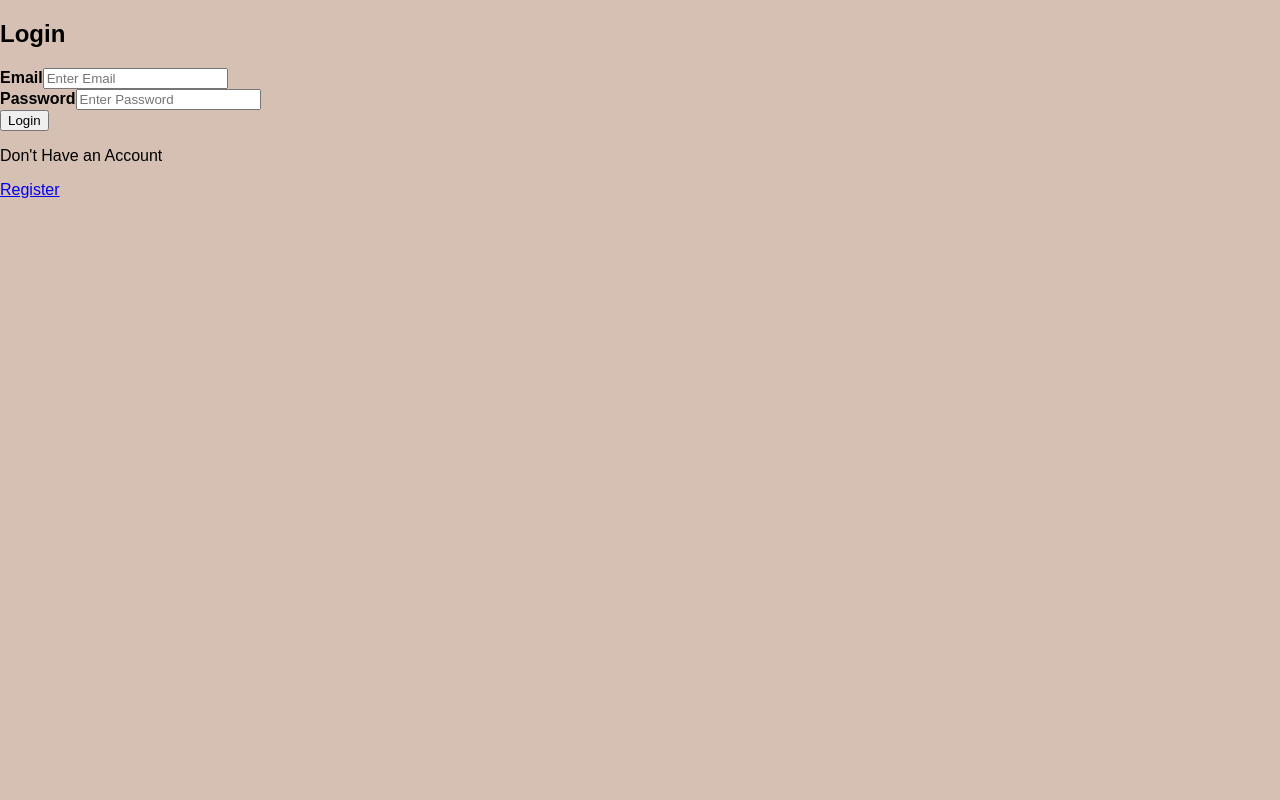
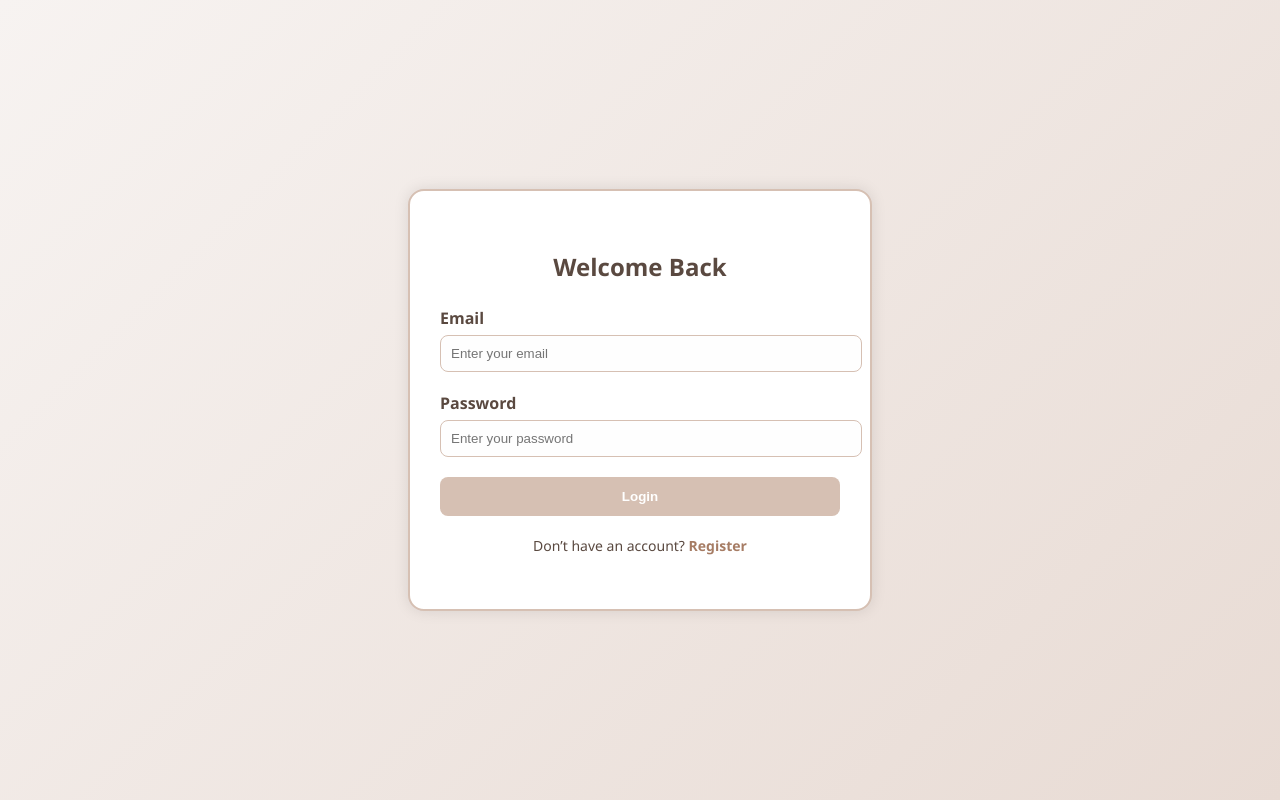
Before and after one commit to ehsan-2423/EAD_Project, a React (Vite) app in the folder frontend/: page /login in a window 1280 px wide. Built offline with nearby package versions, Linux system fonts and the light colour scheme; a web font is replaced by a local one.

Commit message:
applied some styling

```diff
--- a/frontend/src/App.jsx
+++ b/frontend/src/App.jsx
@@ -3,7 +3,7 @@ import './App.css';
 import Login from './Login.jsx';
 import MovieApp from './MovieApp.jsx';
 import Footer from './footer.jsx'
-import Signup from './signup.jsx';
+import Signup from './Signup.jsx';
 import {BrowserRouter, Routes , Route} from 'react-router-dom'
 
 function App() {
@@ -20,9 +20,6 @@ function App() {
 
 
     </BrowserRouter>
-
-    {/* <MovieApp/>
-    <Footer/> */}
     </>
   );
 }
--- /dev/null
+++ b/frontend/src/Login.css
@@ -0,0 +1,89 @@
+/* Centering container */
+.login-container {
+    min-height: 100vh;
+    display: flex;
+    justify-content: center;
+    align-items: center;
+    background: linear-gradient(135deg, #f7f3f1, #e8dbd4);
+    font-family: 'Segoe UI', Tahoma, Geneva, Verdana, sans-serif;
+}
+
+/* Card design */
+.login-card {
+    background-color: #fff;
+    padding: 40px 30px;
+    border-radius: 16px;
+    box-shadow: 0 0 15px rgba(0, 0, 0, 0.1);
+    width: 100%;
+    max-width: 400px;
+    border: 2px solid #D6C0B3;
+}
+
+/* Title */
+.login-title {
+    text-align: center;
+    margin-bottom: 24px;
+    color: #5a4940;
+}
+
+/* Form fields */
+.form-group {
+    margin-bottom: 20px;
+}
+
+.form-group label {
+    display: block;
+    margin-bottom: 6px;
+    font-weight: bold;
+    color: #5a4940;
+}
+
+.form-group input {
+    width: 100%;
+    padding: 10px;
+    border-radius: 8px;
+    border: 1px solid #D6C0B3;
+    background-color: #fefefe;
+    transition: 0.3s;
+}
+
+.form-group input:focus {
+    border-color: #b59f93;
+    outline: none;
+    box-shadow: 0 0 0 2px rgba(214, 192, 179, 0.3);
+}
+
+/* Button */
+.submit-btn {
+    width: 100%;
+    padding: 12px;
+    background: #D6C0B3;
+    color: #fff;
+    font-weight: bold;
+    border: none;
+    border-radius: 8px;
+    cursor: pointer;
+    transition: 0.3s;
+}
+
+.submit-btn:hover {
+    background: #b59f93;
+}
+
+/* Link text */
+.switch-text {
+    margin-top: 20px;
+    text-align: center;
+    font-size: 14px;
+    color: #5a4940;
+}
+
+.switch-text a {
+    color: #a67c64;
+    text-decoration: none;
+    font-weight: bold;
+}
+
+.switch-text a:hover {
+    text-decoration: underline;
+}
--- a/frontend/src/Login.jsx
+++ b/frontend/src/Login.jsx
@@ -1,82 +1,61 @@
+import './Login.css';
 import axios from 'axios';
-import React, { useState } from 'react'
-import { Link, useNavigate } from 'react-router-dom'
+import React, { useState } from 'react';
+import { Link, useNavigate } from 'react-router-dom';
 
 function Login() {
-  const [email, setEmail]=useState('');
-      const [password, setPassword]=useState('');
+  const [email, setEmail] = useState('');
+  const [password, setPassword] = useState('');
 
-      const navigate= useNavigate();
+  const navigate = useNavigate();
 
-    const handleSubmit = (e) =>{
+  const handleSubmit = (e) => {
     e.preventDefault();
-        axios.post('http://localhost:3001/login' , {name , email , password})
-        .then((res)=>{
-          let msg=res.data
+    axios.post('http://localhost:3001/login', { email, password })
+      .then((res) => {
+        let msg = res.data;
         console.log(res.data);
-          if(res.data==='Success Login'){
-              navigate('/home')
-          }else{
+        if (res.data === 'Success Login') {
+          navigate('/home');
+        } else {
           alert(msg);
         }
-
       })
-        .catch((err)=>console.log(err));
-
+      .catch((err) => console.log(err));
   }
 
   return (
-        <>
-
-
-            <div className="d-flex justify-content-center align-items-center bg-secondary vh-100"> <div className="bg-white p-3 rounded w-25">
-                <h2>Login</h2>
+    <div className="login-container">
+      <div className="login-card">
+        <h2 className="login-title">Welcome Back</h2>
         <form onSubmit={handleSubmit}>
-
-                    <div className="mb-3">
-                        <label htmlFor="email">
-                            <strong>Email</strong>
-                        </label>
+          <div className="form-group">
+            <label>Email</label>
             <input
-
               type="email"
-                            placeholder="Enter Email"
-                            autocomplete="off"
-                            name="email"
-                            className="form-control rounded-0"
-                            onChange={(e)=>setEmail(e.target.value)}
+              placeholder="Enter your email"
+              autoComplete="off"
+              onChange={(e) => setEmail(e.target.value)}
             />
           </div>
-
-
-                    <div className="mb-3">
-                        <label htmlFor="email">
-                            <strong>Password</strong>
-                        </label>
+          <div className="form-group">
+            <label>Password</label>
             <input
-
               type="password"
-                        placeholder="Enter Password"
-                        name="password"
-                        className="form-control rounded-0"
-                        onChange={(e)=>setPassword(e.target.value)}
+              placeholder="Enter your password"
+              onChange={(e) => setPassword(e.target.value)}
             />
           </div>
-                    <button type="submit" className="btn btn-success w-100 rounded-0">
+          <button type="submit" className="submit-btn">
             Login
           </button>
         </form>
-
-
-                    <p>Don't Have an Account</p>
-                    <Link to="/register" className="btn btn-default border w-100 bg-light rounded-0 text-decoration-none">
-                        Register
-                    </Link>
-
+        <p className="switch-text">
+          Don’t have an account? <Link to="/register">Register</Link>
+        </p>
       </div>
     </div>
-        </>
-    )
+  );
 }
 
-export default Login
+export default Login;
--- /dev/null
+++ b/frontend/src/Signup.css
@@ -0,0 +1,89 @@
+/* Container for centering */
+.signup-container {
+    min-height: 100vh;
+    display: flex;
+    justify-content: center;
+    align-items: center;
+    background: linear-gradient(135deg, #f5f1ee, #e5d8d0);
+    font-family: 'Segoe UI', Tahoma, Geneva, Verdana, sans-serif;
+}
+
+/* Card styling */
+.signup-card {
+    background-color: #fff;
+    padding: 40px 30px;
+    border-radius: 16px;
+    box-shadow: 0 0 15px rgba(0, 0, 0, 0.1);
+    width: 100%;
+    max-width: 400px;
+    border: 2px solid #D6C0B3;
+}
+
+/* Title */
+.signup-title {
+    text-align: center;
+    margin-bottom: 24px;
+    color: #5a4940;
+}
+
+/* Input group */
+.form-group {
+    margin-bottom: 20px;
+}
+
+.form-group label {
+    display: block;
+    margin-bottom: 6px;
+    font-weight: bold;
+    color: #5a4940;
+}
+
+.form-group input {
+    width: 100%;
+    padding: 10px;
+    border-radius: 8px;
+    border: 1px solid #D6C0B3;
+    background-color: #fefefe;
+    transition: 0.3s;
+}
+
+.form-group input:focus {
+    border-color: #b59f93;
+    outline: none;
+    box-shadow: 0 0 0 2px rgba(214, 192, 179, 0.3);
+}
+
+/* Button styling */
+.submit-btn {
+    width: 100%;
+    padding: 12px;
+    background: #D6C0B3;
+    color: #fff;
+    font-weight: bold;
+    border: none;
+    border-radius: 8px;
+    cursor: pointer;
+    transition: 0.3s;
+}
+
+.submit-btn:hover {
+    background: #b59f93;
+}
+
+/* Switch to login */
+.switch-text {
+    margin-top: 20px;
+    text-align: center;
+    font-size: 14px;
+    color: #5a4940;
+}
+
+.switch-text a {
+    color: #a67c64;
+    text-decoration: none;
+    font-weight: bold;
+}
+
+.switch-text a:hover {
+    text-decoration: underline;
+}
--- a/frontend/src/Signup.jsx
+++ b/frontend/src/Signup.jsx
@@ -1,94 +1,68 @@
+import './Signup.css';
 import axios from 'axios';
-import React, { useState } from 'react'
-import { Link, useNavigate } from 'react-router-dom'
+import { useState } from 'react';
+import { Link, useNavigate } from 'react-router-dom';
 
 function Signup() {
-    const [name, setName]=useState('');
-    const [email, setEmail]=useState('');
-    const [password, setPassword]=useState('');
+    const [name, setName] = useState('');
+    const [email, setEmail] = useState('');
+    const [password, setPassword] = useState('');
 
-    const navigate= useNavigate();
+    const navigate = useNavigate();
 
-    const handleSubmit = (e) =>{
+    const handleSubmit = (e) => {
         e.preventDefault();
-        axios.post('http://localhost:3001/register' , {name , email , password})
-        .then((res)=>{
-            // console.log(res);
-            navigate('/login')
-        })
-        .catch((err)=>{
-            console.log('Error in signup handlesubmit',err.message)
-            alert(err.message)
-    });
-
+        axios.post('http://localhost:3001/register', { name, email, password })
+            .then((res) => {
+                navigate('/login');
+            })
+            .catch((err) => {
+                console.log('Error in signup handlesubmit', err.message);
+                alert(err.message);
+            });
     }
 
     return (
-        <>
-
-
-            <div className="d-flex justify-content-center align-items-center bg-secondary vh-100"> <div className="bg-white p-3 rounded w-25">
-                <h2>Register</h2>
+        <div className="signup-container">
+            <div className="signup-card">
+                <h2 className="signup-title">Create Account</h2>
                 <form onSubmit={handleSubmit}>
-                    <div className="mb-3">
-                        <label htmlFor="email">
-                            <strong>Name</strong>
-                        </label>
+                    <div className="form-group">
+                        <label>Name</label>
                         <input
                             type="text"
-                            placeholder="Enter Name"
-                            autocomplete="off"
-                            name="email"
-                            className="form-control rounded-0"
-                            onChange={(e)=>setName(e.target.value)}
+                            placeholder="Enter your name"
+                            autoComplete="off"
+                            onChange={(e) => setName(e.target.value)}
                         />
                     </div>
-
-
-                    <div className="mb-3">
-                        <label htmlFor="email">
-                            <strong>Email</strong>
-                        </label>
+                    <div className="form-group">
+                        <label>Email</label>
                         <input
-
                             type="email"
-                            placeholder="Enter Email"
-                            autocomplete="off"
-                            name="email"
-                            className="form-control rounded-0"
-                            onChange={(e)=>setEmail(e.target.value)}
+                            placeholder="Enter your email"
+                            autoComplete="off"
+                            onChange={(e) => setEmail(e.target.value)}
                         />
                     </div>
-
-
-                    <div className="mb-3">
-                        <label htmlFor="email">
-                            <strong>Password</strong>
-                        </label>
+                    <div className="form-group">
+                        <label>Password</label>
                         <input
-
-                        type="password"
-                        placeholder="Enter Password"
-                        name="password"
-                        className="form-control rounded-0"
-                        onChange={(e)=>setPassword(e.target.value)}
+                            type="password"
+                            placeholder="Enter your password"
+                            onChange={(e) => setPassword(e.target.value)}
                         />
                     </div>
-                    <button type="submit" className="btn btn-success w-100 rounded-0">
+                    <button type="submit" className="submit-btn">
                         Register
                     </button>
-                    </form>
-
-
-                    <p>Already Have an Account</p>
-                    <Link to="/login" className="btn btn-default border w-100 bg-light rounded-0 text-decoration-none">
-                        Login
-                    </Link>
-
+                </form>
+                <p className="switch-text">
+                    Already have an account? <Link to="/login">Login</Link>
+                </p>
             </div>
-            </div>
-        </>
-    )
+        </div>
+    );
 }
 
-export default Signup
+export default Signup;
```
Also changed, not shown: 1 other file (tests, documents, lock files or other folders). Lines whose indentation alone changed are shown as unchanged.
